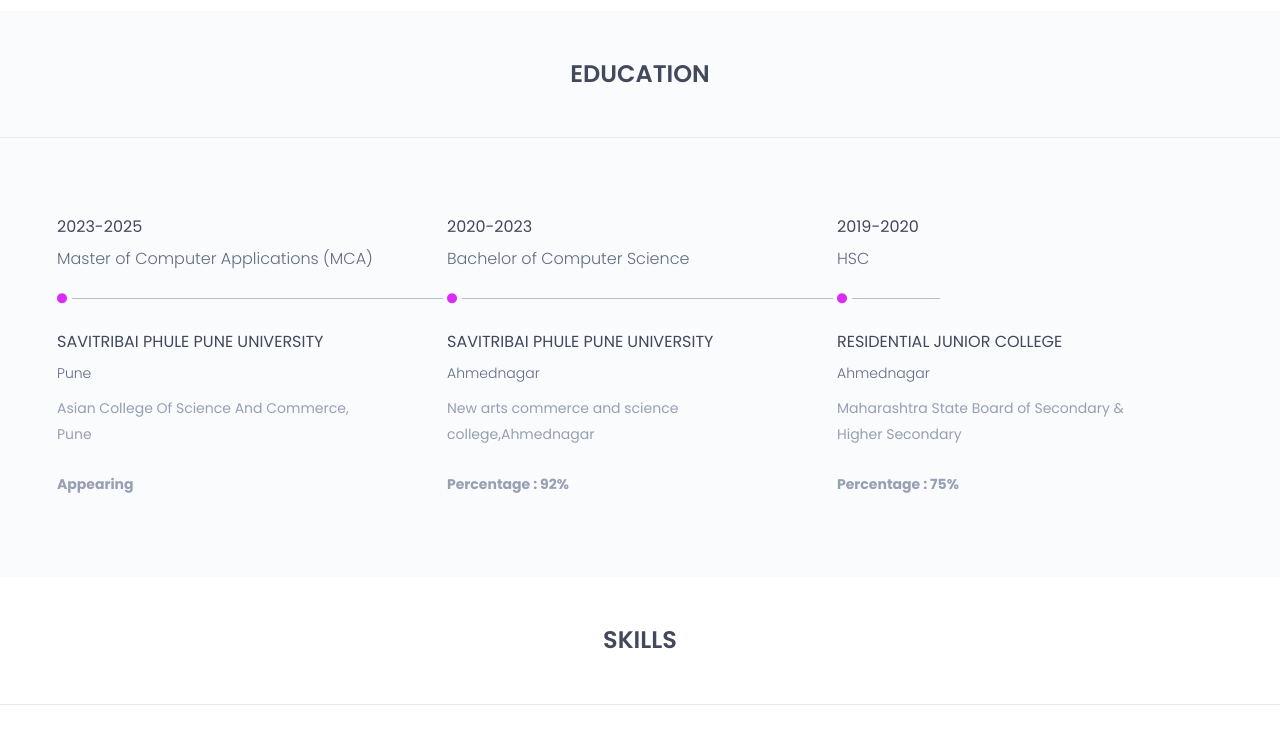
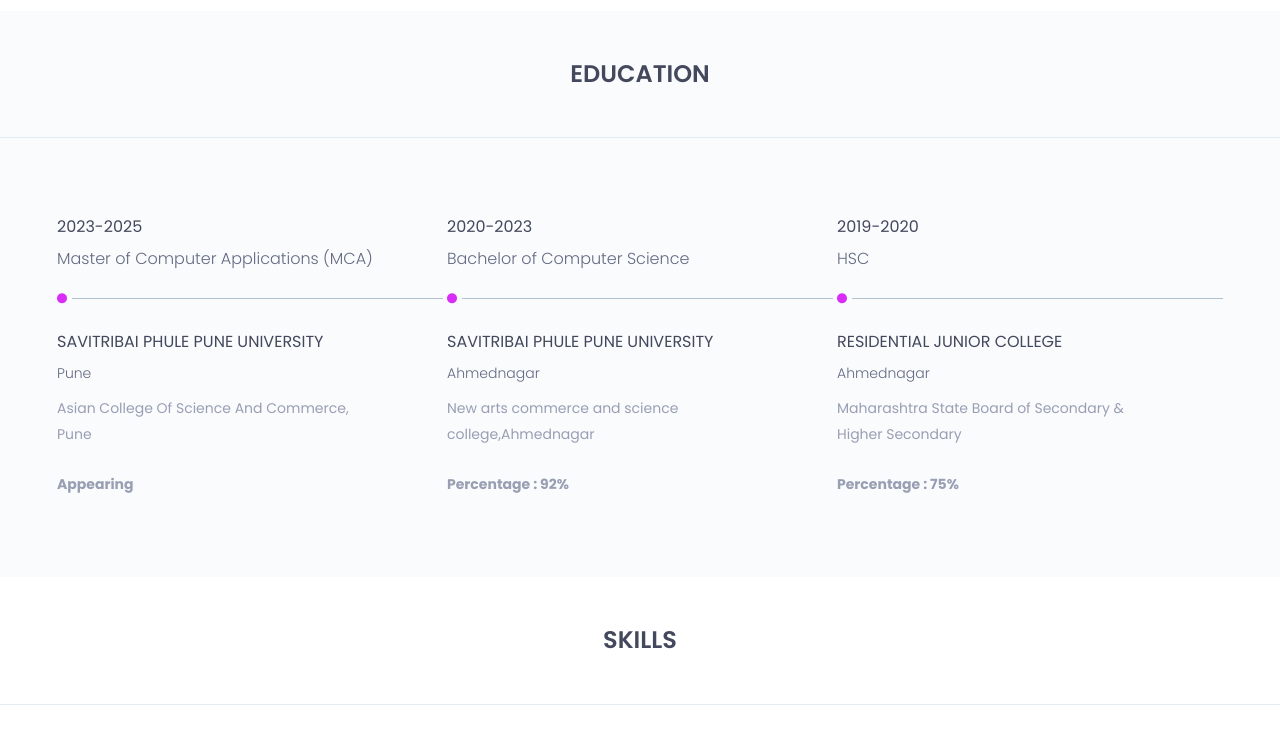
Before and after one commit to ShelakeKalyani/KPortfolio.github.io, a plain HTML site: page index.html in a window 1280 px wide. Shown: the part 1812-2564 px from the top of the page. Drawn offline with nearby package versions, Linux system fonts and the light colour scheme.

Commit message:
Update style.css

```diff
--- a/assets/css/style.css
+++ b/assets/css/style.css
@@ -359,7 +359,7 @@ span.single-timeline-horizontal {
     display:  inline-block;
     background: #b2c1ce;
     height:  1px;
-    width: 380px;
+    width: 380px !important;
 }
 span.single-timeline-horizontal.spacial-horizontal-line {width: 88px;}
 /*.timeline-horizontal-border*/
```
